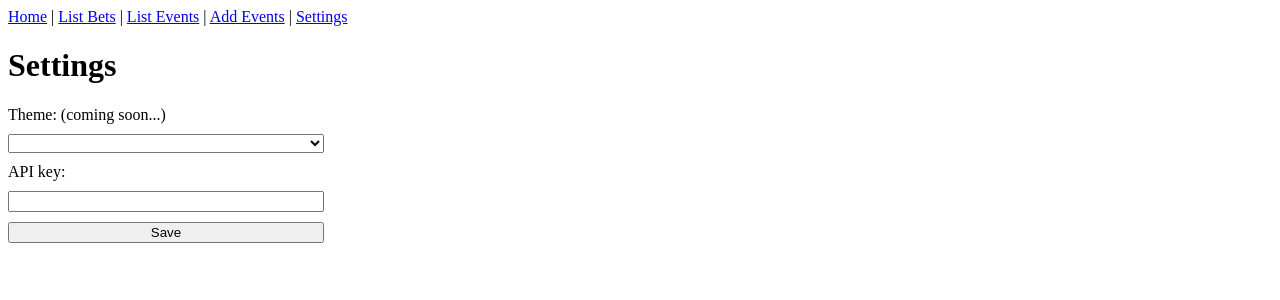
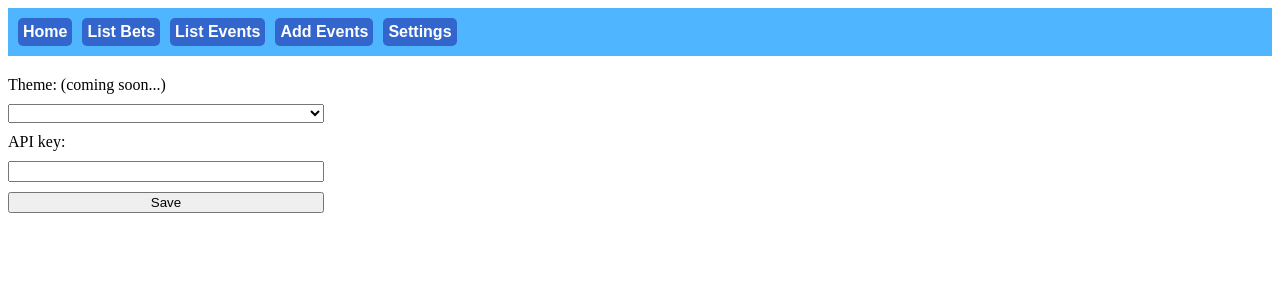
Before and after one commit to vascocosta/gluon-bot-web, a SvelteKit app: page /settings in a window 1280 px wide. Shown: the top 300 px of the page. Built offline with nearby package versions, Linux system fonts and the light colour scheme.

Commit message:
Add initial styling

```diff
--- a/src/routes/+layout.svelte
+++ b/src/routes/+layout.svelte
@@ -1,9 +1,35 @@
 <nav>
-	<a href="/">Home</a> |
-	<a href="/bets.html">List Bets</a> |
-	<a href="/events.html">List Events</a> |
-	<a href="/events/add.html">Add Events</a> |
+	<a href="/">Home</a>
+	<a href="/bets.html">List Bets</a>
+	<a href="/events.html">List Events</a>
+	<a href="/events/add.html">Add Events</a>
 	<a href="/settings.html">Settings</a>
 </nav>
 
 <slot />
+
+<style>
+	nav {
+		display: flex;
+		justify-content: left;
+		margin-bottom: 20px;
+		background-color: rgb(79, 181, 255);
+		padding: 5px;
+	}
+
+	nav a {
+		color: white;
+		text-decoration: none;
+		padding: 5px;
+		margin: 5px;
+		font-weight: bold;
+		font-size: 16px;
+		font-family: Arial, sans-serif;
+		background-color: #36c;
+		border-radius: 5px;
+	}
+
+	nav a:hover {
+		background-color: rgb(0, 33, 131);
+	}
+</style>
--- a/src/routes/+page.svelte
+++ b/src/routes/+page.svelte
@@ -1,4 +1,3 @@
-<h1>Welcome to Gluon Bot</h1>
 <img
 	alt="robot dancing"
 	src="https://bestanimations.com/media/robots/1366955946animated-robot-1.gif"
--- a/src/routes/events/add/+page.svelte
+++ b/src/routes/events/add/+page.svelte
@@ -48,7 +48,6 @@
 	}
 </script>
 
-<h1>Add Event</h1>
 <div>{result}</div>
 <form id="eventForm" on:submit|preventDefault={addEvent}>
 	<label for="category">Category:</label>
--- a/src/routes/settings/+page.svelte
+++ b/src/routes/settings/+page.svelte
@@ -22,7 +22,6 @@
 	}
 </script>
 
-<h1>Settings</h1>
 <div>{result}</div>
 <form id="eventForm" on:submit|preventDefault={saveSettings}>
 	<label for="theme">Theme: (coming soon...)</label>
```
Also changed, not shown: src/routes/bets/+page.svelte (+26 -1 lines), src/routes/events/+page.svelte (+27 -2 lines).
